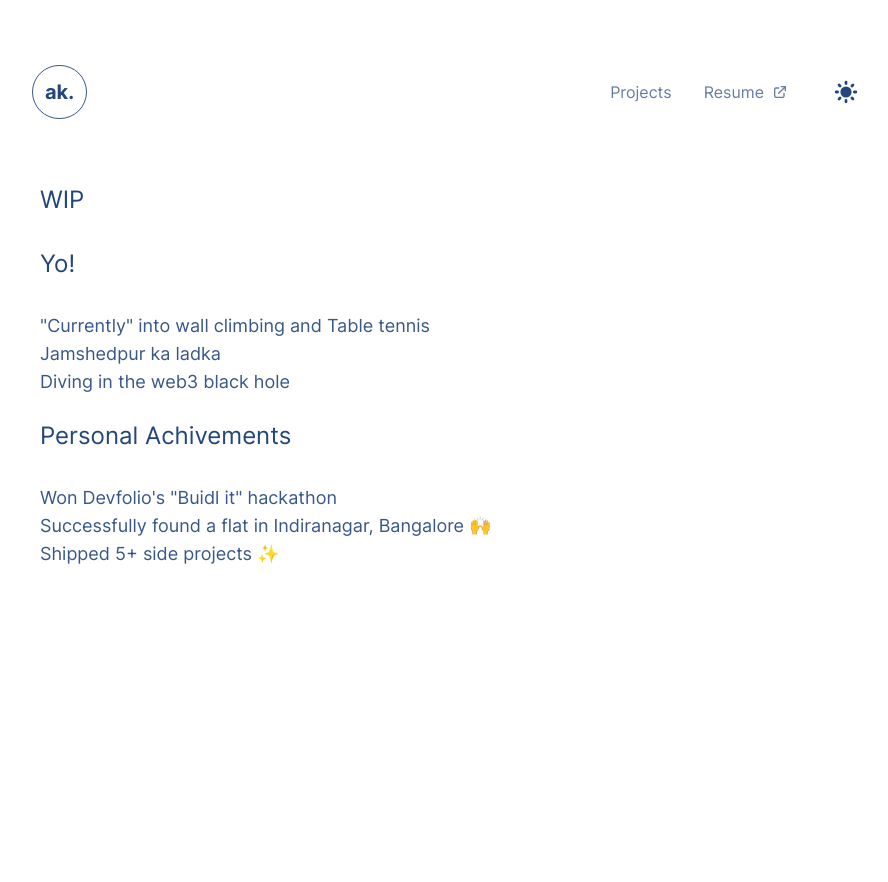
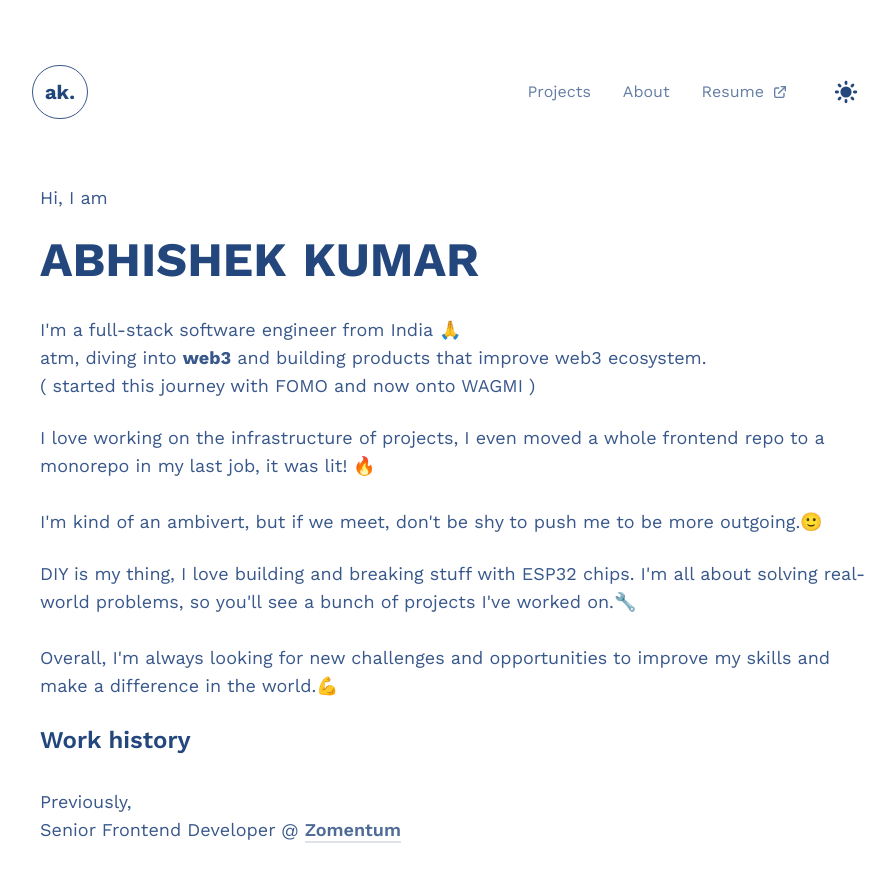
Before and after one commit to Abhikumar98/portfolio-2.0, a Next.js app: page /about in a window 1280 px wide. Shown: the top 882 px of the page, without its empty margins (184-1072 px from the left). Before the commit the page ends 800 px from the top, so only its background shows below. Built offline with nearby package versions, Linux system fonts and the light colour scheme.

Commit message:
fix: intro framer motion

```diff
--- a/package.json
+++ b/package.json
@@ -22,6 +22,7 @@
 		"@headlessui/react": "^1.6.4",
 		"@heroicons/react": "^1.0.6",
 		"clsx": "^1.1.1",
+		"framer-motion": "^8.5.0",
 		"next": "^12.1.6",
 		"notion-client": "^6.12.9",
 		"react": "^18.1.0",
--- /dev/null
+++ b/src/components/Footer/index.tsx
@@ -0,0 +1,87 @@
+import Image from 'next/image';
+import React from 'react';
+
+import Link from '@/components/Link';
+import Subheading from '@/components/Subheading';
+
+import { useAppState } from '@/context';
+
+const Footer = () => {
+	const { theme } = useAppState();
+
+	const isDarkMode = theme === 'dark';
+
+	return (
+		<>
+			<Subheading>
+				You can reach me at{' '}
+				<Link url="mailto:abhishekkumar35962@gmail.com?subject=Hey Abhishek, I was checking out your portfolio&body=👋 Hey, wanted to have a quick chat.">
+					abhishekkumar35962@gmail.com
+				</Link>
+			</Subheading>
+
+			<div className="my-12">
+				<footer className="my-4 flex items-center space-x-4 pb-4 sm:my-0 sm:pb-0">
+					<div>
+						<Link
+							hideUnderline
+							url="https://github.com/Abhikumar98"
+						>
+							<Image
+								alt="Github"
+								width={24}
+								height={24}
+								src={
+									isDarkMode
+										? '/svg/githubdark.svg'
+										: '/svg/github.svg'
+								}
+							/>
+						</Link>
+					</div>
+					<div>
+						<Link
+							hideUnderline
+							url="https://www.linkedin.com/in/abhishekkumar98/"
+						>
+							<Image
+								alt="LinkedIn"
+								width={24}
+								height={24}
+								src="/svg/linkedin.svg"
+							/>
+						</Link>
+					</div>
+					<div>
+						<Link
+							hideUnderline
+							url="https://twitter.com/abhikumar_98"
+						>
+							<Image
+								alt="Twitter"
+								width={24}
+								height={24}
+								src="/svg/twitter.svg"
+							/>
+						</Link>
+					</div>
+					<div>
+						<Link
+							hideUnderline
+							url="https://www.producthunt.com/@abhikumar98"
+						>
+							<Image
+								alt="ProductHunt"
+								width={24}
+								height={24}
+								src="/svg/producthunt.svg"
+							/>
+						</Link>
+					</div>
+				</footer>
+			</div>
+		</>
+	);
+};
+
+export default Footer;
--- /dev/null
+++ b/src/components/Framer/index.tsx
@@ -0,0 +1,56 @@
+import { motion } from 'framer-motion';
+import React from 'react';
+
+const AppearFromTop: React.FC<{
+	children: React.ReactNode;
+	delay?: number;
+}> = ({ children, delay }) => {
+	return (
+		<motion.div
+			initial={{
+				y: -20,
+				opacity: 0,
+			}}
+			animate={{
+				y: 0,
+				opacity: 1,
+			}}
+			transition={{
+				duration: 0.5,
+				delay: delay ?? 0.5,
+			}}
+		>
+			{children}
+		</motion.div>
+	);
+};
+
+const AppearFromBottom: React.FC<{
+	children: React.ReactNode;
+}> = ({ children }) => {
+	return (
+		<motion.div
+			initial={{
+				y: 20,
+				opacity: 0,
+			}}
+			animate={{
+				y: 0,
+				opacity: 1,
+			}}
+			transition={{
+				duration: 0.5,
+				delay: 0.5,
+			}}
+		>
+			{children}
+		</motion.div>
+	);
+};
+
+const Framer = {
+	AppearFromTop,
+	AppearFromBottom,
+};
+
+export default Framer;
--- a/src/components/Heading/index.tsx
+++ b/src/components/Heading/index.tsx
@@ -7,9 +7,9 @@ const Heading: React.FC<{
 }> = ({ children, className, level }) => {
 	return (
 		<h3
-			className={`mb-8 font-normal ${level ? `text-${level}` : ``} ${
-				className ?? ''
-			}`}
+			className={`mb-8 font-bold ${
+				level ? `text-${level}` : `text-5xl`
+			} ${className ?? ''}`}
 		>
 			{children}
 		</h3>
--- /dev/null
+++ b/src/components/Section/index.tsx
@@ -0,0 +1,25 @@
+import React, { ReactNode } from 'react';
+
+import Framer from '@/components/Framer';
+
+const Section: React.FC<{
+	heading?: string;
+	className?: string;
+	children: ReactNode;
+	level?: string;
+}> = ({ children, className, level, heading }) => {
+	return (
+		<Framer.AppearFromTop delay={1}>
+			<h3
+				className={`mb-8 text-2xl font-semibold ${
+					level ? `text-${level}` : ``
+				} ${className ?? ''}`}
+			>
+				{heading}
+			</h3>
+			{children}
+		</Framer.AppearFromTop>
+	);
+};
+
+export default Section;
--- /dev/null
+++ b/src/components/SlideText/index.tsx
@@ -0,0 +1,29 @@
+import { motion } from 'framer-motion';
+import React from 'react';
+
+const SlideText = ({ text }: { text: string }) => {
+	return (
+		<div className="relative inline-flex overflow-hidden">
+			<motion.div
+				initial={{
+					right: '100%',
+				}}
+				animate={{
+					right: '0%',
+				}}
+				transition={{
+					delay: 0.3,
+					duration: 0.5,
+				}}
+				exit={{
+					right: '100%',
+				}}
+				className="relative"
+			>
+				{text}
+			</motion.div>
+		</div>
+	);
+};
+
+export default SlideText;
--- a/src/components/Wrapper/index.tsx
+++ b/src/components/Wrapper/index.tsx
@@ -26,6 +26,9 @@ const Wrapper: FC<{ children: ReactNode }> = ({ children }) => {
 					<div className="my-8 hidden w-full items-center justify-end sm:flex">
 						<div className=" ml-8 cursor-pointer opacity-70 transition-all ease-in-out hover:opacity-100">
 							<Link href="/projects">Projects</Link>
+						</div>
+						<div className=" ml-8 cursor-pointer opacity-70 transition-all ease-in-out hover:opacity-100">
+							<Link href="/about">About</Link>
 						</div>
 						<div className=" ml-8 cursor-pointer opacity-70 transition-all ease-in-out hover:opacity-100">
 							<a href="/resume.pdf" target="_blank">
--- a/src/pages/_document.tsx
+++ b/src/pages/_document.tsx
@@ -14,14 +14,16 @@ class MyDocument extends Document {
 
 	render() {
 		return (
-      <Html lang='en'>
+			<Html lang="en">
 				<Head>
 					<link
-            rel='preload'
-            href='/fonts/inter-var-latin.woff2'
-            as='font'
-            type='font/woff2'
-            crossOrigin='anonymous'
+						rel="preconnect"
+						href="https://fonts.googleapis.com"
+					/>
+					<link rel="preconnect" href="https://fonts.gstatic.com" />
+					<link
+						href="https://fonts.googleapis.com/css2?family=Work+Sans:ital,wght@0,100;0,200;0,300;0,400;0,500;0,600;0,700;0,800;0,900;1,100;1,200;1,300;1,400;1,500;1,600;1,700;1,800;1,900&display=swap"
+						rel="stylesheet"
 					/>
 				</Head>
 				<body>
--- a/src/pages/about.tsx
+++ b/src/pages/about.tsx
@@ -1,30 +1,69 @@
 import React from 'react';
 
+import Framer from '@/components/Framer';
 import Heading from '@/components/Heading';
+import Link from '@/components/Link';
+import Section from '@/components/Section';
+import SlideText from '@/components/SlideText';
 import Subheading from '@/components/Subheading';
 
 const About = () => {
 	return (
 		<div>
+			<Framer.AppearFromTop>
+				<Subheading>Hi, I am</Subheading>
+			</Framer.AppearFromTop>
 			<Heading>
-				<div>WIP</div>
+				<div className="flex space-x-4">
+					<div>
+						{'ABHISHEK'.split('').map((char, index) => (
+							<SlideText key={index} text={char} />
+						))}
+					</div>
+					<div>
+						{'KUMAR'.split('').map((char, index) => (
+							<SlideText key={index} text={char} />
+						))}
+					</div>
+				</div>
 			</Heading>
-			<Heading>
-				<div>Yo!</div>
-			</Heading>
+			<Framer.AppearFromTop delay={1}>
 				<Subheading>
-				<div>{`"Currently" into wall climbing and Table tennis`}</div>
-				<div>Jamshedpur ka ladka</div>
-				<div>Diving in the web3 black hole</div>
+					I'm a full-stack software engineer from India 🙏
+					<br />
+					atm, diving into <b>web3</b> and building products that
+					improve web3 ecosystem.
+					<br />( started this journey with FOMO and now onto WAGMI )
 				</Subheading>
-			<Heading>Personal Achivements</Heading>
 				<Subheading>
-				<div>{`Won Devfolio's "Buidl it" hackathon`}</div>
+					I love working on the infrastructure of projects, I even
+					moved a whole frontend repo to a monorepo in my last job, it
+					was lit! 🔥
+					<br />
+					<br />
+					I'm kind of an ambivert, but if we meet, don't be shy to
+					push me to be more outgoing.🙂
+				</Subheading>
+				<Subheading>
+					DIY is my thing, I love building and breaking stuff with
+					ESP32 chips. I'm all about solving real-world problems, so
+					you'll see a bunch of projects I've worked on.🔧 <br />
+					<br />
+					Overall, I'm always looking for new challenges and
+					opportunities to improve my skills and make a difference in
+					the world.💪
+				</Subheading>
+			</Framer.AppearFromTop>
+
+			<Section heading="Work history">
+				<Subheading>
+					Previously,
 					<div>
-					Successfully found a flat in Indiranagar, Bangalore 🙌{' '}
+						Senior Frontend Developer @{' '}
+						<Link url="https://zomentum.com">Zomentum</Link>
 					</div>
-				<div>Shipped 5+ side projects ✨ </div>
 				</Subheading>
+			</Section>
 		</div>
 	);
 };
--- a/src/utils/index.tsx
+++ b/src/utils/index.tsx
@@ -30,7 +30,11 @@ export const Theme = ({ theme }: { theme: Partial<ITheme> }) => {
 	}
 	`;
 
-	return <style>{customTheme}</style>;
+	return (
+		<>
+			<style>{customTheme}</style>
+		</>
+	);
 };
 
 export const applyTheme = (theme: ITheme) => {
--- a/tailwind.config.js
+++ b/tailwind.config.js
@@ -16,7 +16,7 @@ module.exports = {
 	theme: {
 		extend: {
 			fontFamily: {
-				primary: ['Inter', ...fontFamily.sans],
+				primary: ['Work Sans', ...fontFamily.sans],
 			},
 			colors: {
 				dark: '#222222',
```
Also changed, not shown: src/pages/index.tsx (+19 -126 lines), 1 other file (tests, documents, lock files or other folders). Lines whose indentation alone changed are shown as unchanged.
